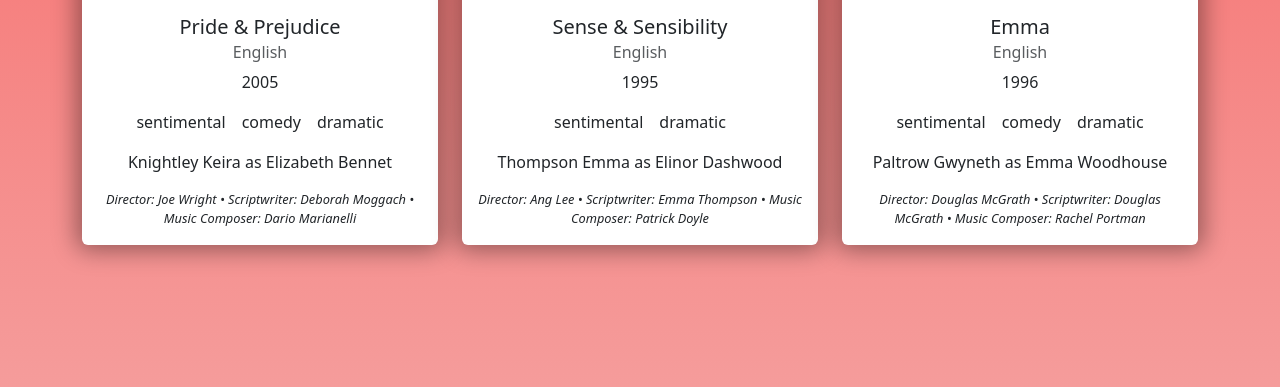
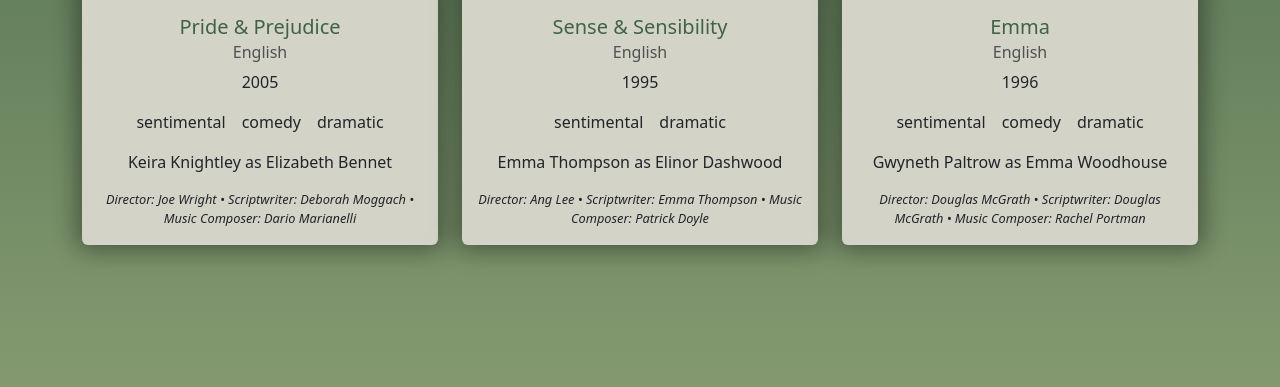
Before and after one commit to BeatriceRocchi/php-oop-1, a PHP site: page / in a window 1280 px wide. Shown: the part 461-848 px from the top of the page. Run offline with PHP 8.4, Linux system fonts and the light colour scheme.

Commit message:
[refine] layout

```diff
--- a/Models/Actor.php
+++ b/Models/Actor.php
@@ -15,6 +15,6 @@ class Actor
 
   public function getActorInfo()
   {
-    echo "$this->surname $this->name as $this->role";
+    echo "$this->name $this->surname as $this->role";
   }
 }
--- a/Models/Movie.php
+++ b/Models/Movie.php
@@ -1,7 +1,6 @@
 <?php
 
 require_once __DIR__ . '/Actor.php';
-
 class Movie
 {
   public $title;
--- /dev/null
+++ b/head.php
@@ -0,0 +1,11 @@
+<head>
+  <meta charset="UTF-8">
+  <meta name="viewport" content="width=device-width, initial-scale=1.0">
+
+  <!-- Bootstrap -->
+  <link href="https://cdn.jsdelivr.net/npm/bootstrap@5.3.3/dist/css/bootstrap.min.css" rel="stylesheet" integrity="sha384-QWTKZyjpPEjISv5WaRU9OFeRpok6YctnYmDr5pNlyT2bRjXh0JMhjY6hW+ALEwIH" crossorigin="anonymous">
+
+  <!-- CSS -->
+  <link rel="stylesheet" href="./style/style.css">
+  <title>Movie List</title>
+</head>
--- a/index.php
+++ b/index.php
@@ -1,38 +1,30 @@
 <?php
-
-//Import files
+//Import db file
 require_once __DIR__ . '/db.php';
-
-// var_dump($moviesList);
-
 ?>
 
 <!DOCTYPE html>
 <html lang="en">
 
-<head>
-  <meta charset="UTF-8">
-  <meta name="viewport" content="width=device-width, initial-scale=1.0">
-
-  <!-- Bootstrap -->
-  <link href="https://cdn.jsdelivr.net/npm/bootstrap@5.3.3/dist/css/bootstrap.min.css" rel="stylesheet" integrity="sha384-QWTKZyjpPEjISv5WaRU9OFeRpok6YctnYmDr5pNlyT2bRjXh0JMhjY6hW+ALEwIH" crossorigin="anonymous">
-
-  <!-- CSS -->
-  <link rel="stylesheet" href="./style/style.css">
-  <title>Movie List</title>
-</head>
+<?php
+// Import head structure
+require_once __DIR__ . '/head.php';
+?>
 
 <body>
   <h1 class="text-center my-5">Jane Austen movies</h1>
 
   <div class="container">
     <div class="row row-cols-3">
+      <!-- Cards -->
       <?php foreach ($moviesList as $movie) : ?>
         <div class="col my-3">
           <div class="card card-custom">
+
             <img src="<?php echo $movie->image ?>" class="card-img-top img-custom" alt="<?php echo $movie->title ?>">
+
             <div class="card-body text-center">
-              <h5 class="card-title"><?php echo $movie->title ?></h5>
+              <h5 class="card-title card-title-custom"><?php echo $movie->title ?></h5>
               <h6 class="card-subtitle mb-2 text-body-secondary"><?php echo $movie->lang ?></h6>
               <p class="card-text"><?php echo $movie->year ?></p>
 
@@ -49,6 +41,7 @@ require_once __DIR__ . '/db.php';
           </div>
         </div>
       <?php endforeach; ?>
+      <!-- /Cards -->
     </div>
   </div>
 
--- a/style/style.css
+++ b/style/style.css
@@ -1,5 +1,5 @@
 body {
-  background: linear-gradient(#f76260, #f59c9b);
+  background: linear-gradient(#406345, #849970);
   color: white;
   min-height: 100vh;
 }
@@ -12,11 +12,16 @@ ul {
 .card-custom {
   border: none;
   box-shadow: 0 0 25px 5px rgba(0, 0, 0, 0.4);
+  background-color: #d4d3c8;
 }
 
 .card-custom:hover {
   box-shadow: 0 0 10px rgba(0, 0, 0, 0.4);
   cursor: pointer;
+}
+
+.card-title-custom {
+  color: #406345;
 }
 
 .info-custom {
```
